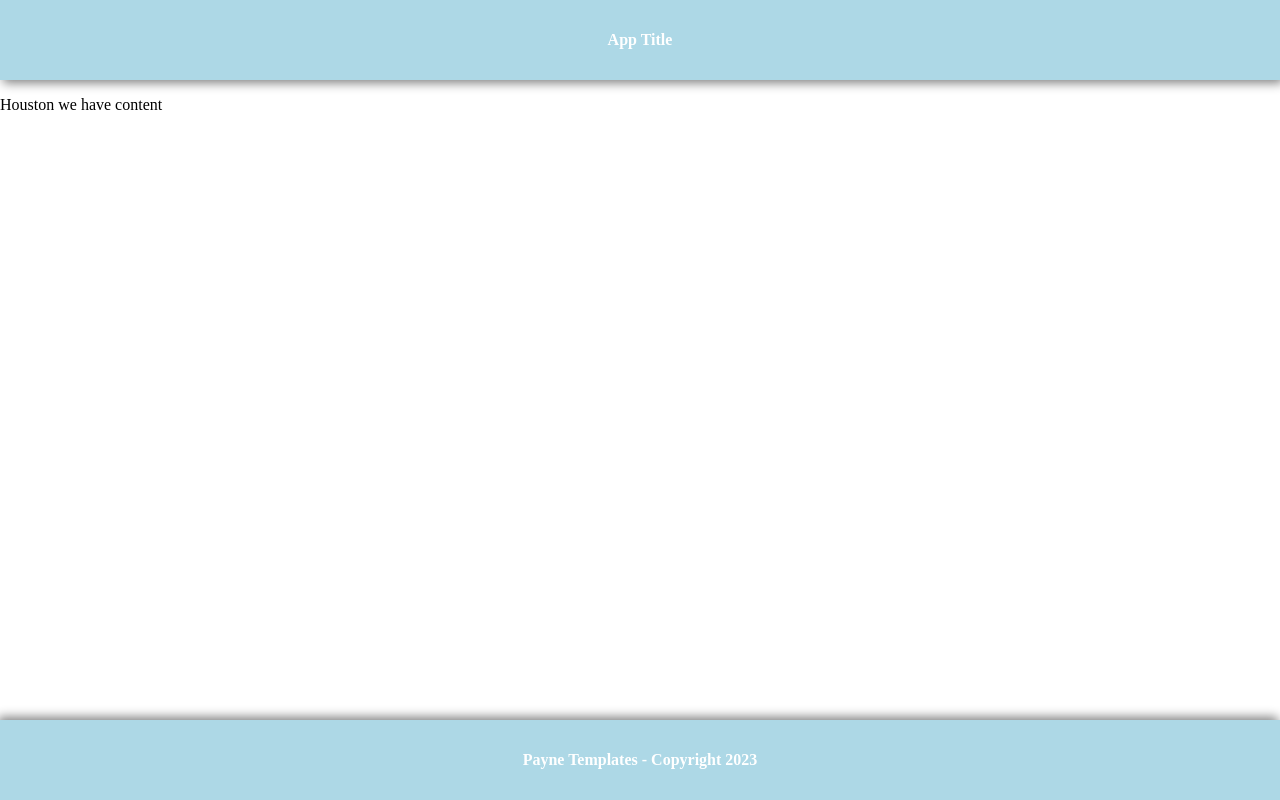
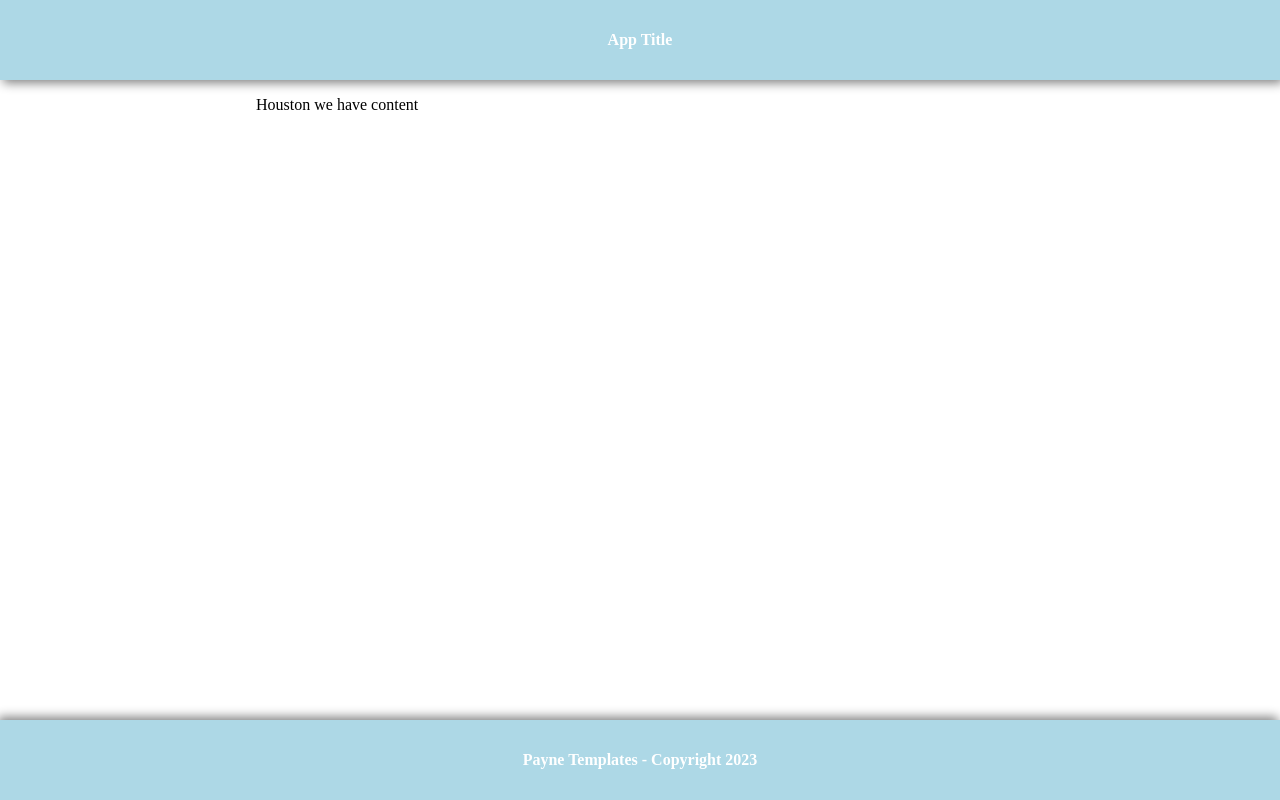
Before and after one commit to YoungPhoenix09/base-web-layout, an Angular app: page / in a window 1280 px wide. Built offline with nearby package versions, Linux system fonts and the light colour scheme.

Commit message:
Implement grid for content placement

```diff
--- a/src/app/app.component.html
+++ b/src/app/app.component.html
@@ -1,7 +1,10 @@
-<pt-header />
-<pt-container>
-    <p>Houston we have content</p>
-</pt-container>
-<pt-footer />
+<div id="mainContainer">
+    <pt-header />
+    <pt-container>
+        <p>Houston we have content</p>
+    </pt-container>
+    <pt-footer />
+</div>
+
 
 <router-outlet></router-outlet>
--- a/src/app/app.component.scss
+++ b/src/app/app.component.scss
@@ -1,5 +1,22 @@
+#mainContainer {
+    display: grid;
+    grid-template-columns: 20% auto auto;
+    grid-template-rows: 10% auto 10%;
+    grid-template-areas:
+        'header header header'
+        'side-menu content content'
+        'footer footer footer';
+    height: 100%;
+}
+
+pt-header {
+    grid-area: header;
+}
+
+pt-container {
+    grid-area: content;
+}
+
 pt-footer {
-    position: relative;
-    width: 100%;
-    bottom: 0px;
+    grid-area: footer;
 }
--- a/src/app/pt-container/pt-container.component.scss
+++ b/src/app/pt-container/pt-container.component.scss
@@ -1,6 +1,5 @@
 section {
-    height: 80%;
-    position: relative;
     border-collapse: collapse;
     overflow-y: auto;
+    height: 100%;
 }
--- a/src/app/pt-footer/pt-footer.component.scss
+++ b/src/app/pt-footer/pt-footer.component.scss
@@ -1,6 +1,5 @@
 footer {
-    min-height: 42px;
-    height: 10%;
+    height: 100%;
     display: flex;
     color: white;
     background: lightblue;
--- a/src/app/pt-header/pt-header.component.scss
+++ b/src/app/pt-header/pt-header.component.scss
@@ -1,6 +1,5 @@
 header {
-    min-height: 42px;
-    height: 10%;
+    height: 100%;
     display: flex;
     color: white;
     background: lightblue;
```
